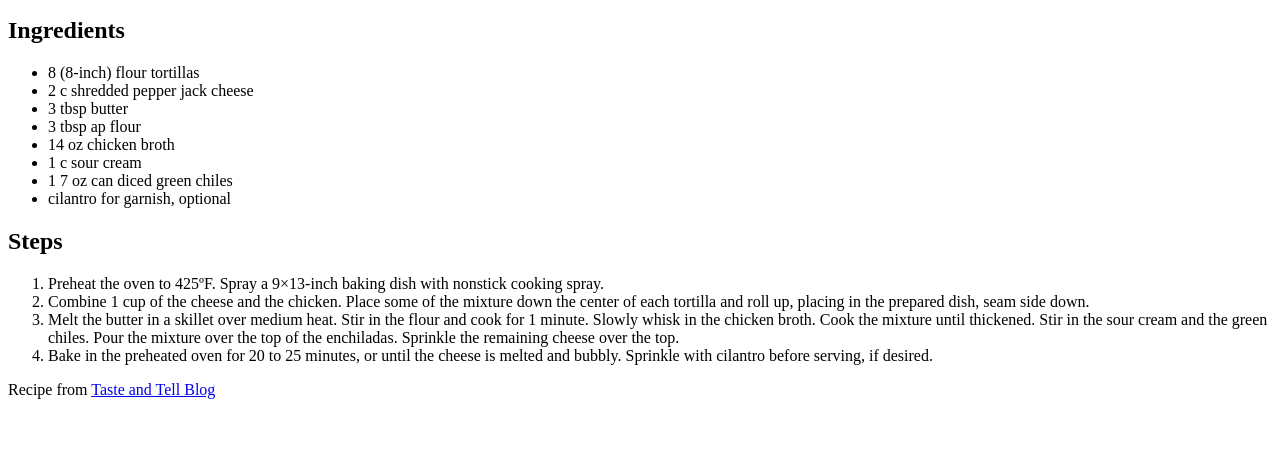
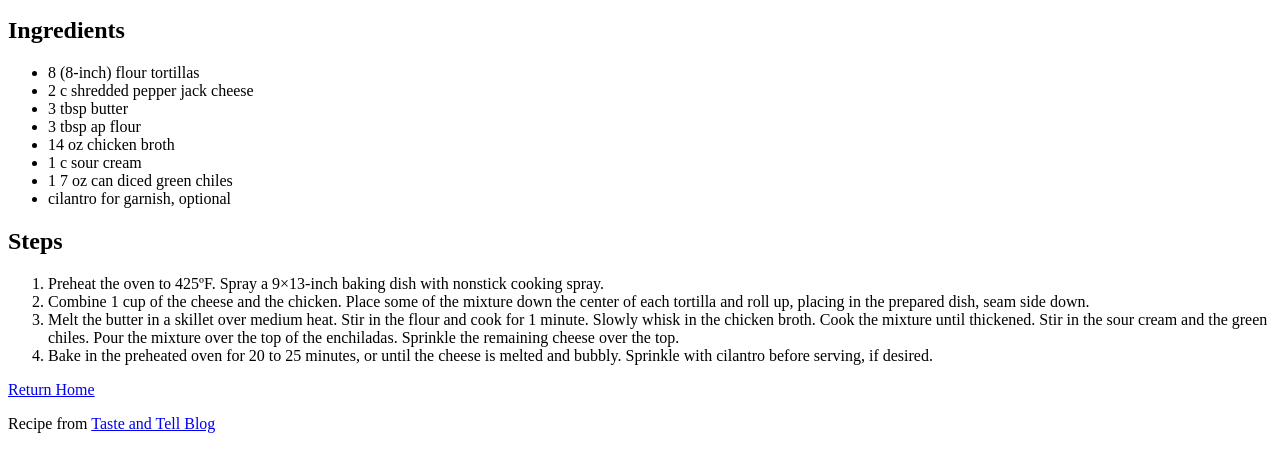
Before and after one commit to josiebarnes/odin-recipes, a plain HTML site: page recipes/enchiladas.html in a window 1280 px wide. Shown: the part 421-870 px from the top of the page. Before the commit the page ends 828 px from the top, so only its background shows below. Drawn offline with Linux system fonts and the light colour scheme.

Commit message:
Add return home link

```diff
--- a/recipes/enchiladas.html
+++ b/recipes/enchiladas.html
@@ -27,5 +27,6 @@
             <li>Bake in the preheated oven for 20 to 25 minutes, or until the cheese is melted and bubbly.  Sprinkle with cilantro before serving, if desired.</li>
         </ol>
     </body>
-    <footer>Recipe from <a href="https://www.tasteandtellblog.com/white-chicken-enchiladas/#tasty-recipes-28141">Taste and Tell Blog</a></footer>
+    <footer><p><a href="../index.html">Return Home</a> </p>
+    <p>Recipe from <a href="https://www.tasteandtellblog.com/white-chicken-enchiladas/#tasty-recipes-28141">Taste and Tell Blog</a></p></footer>
 </html>
```
